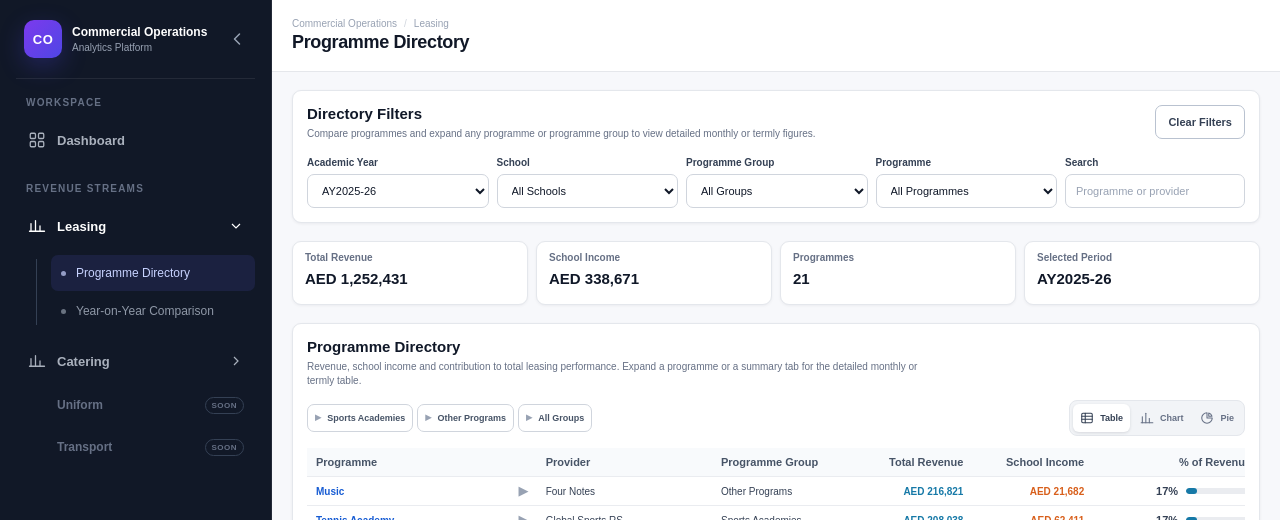
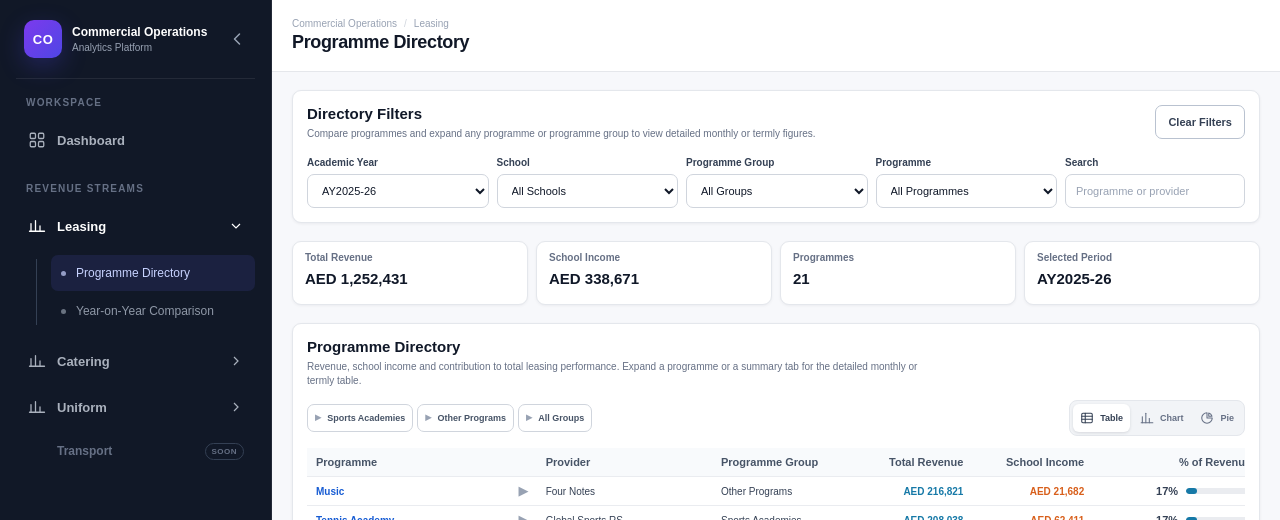
Before and after one commit to mo-seoudi/leasing, a React (Vite) app: page /leasing/programmes in a window 1280 px wide. Both pictures are taken after a click on the button 37 px from the left and 182 px from the top of the page. Shown: the top 520 px of the page. Built offline with nearby package versions, Linux system fonts and the light colour scheme.

Commit message:
Update PlatformLayout.jsx

```diff
--- a/src/layouts/PlatformLayout.jsx
+++ b/src/layouts/PlatformLayout.jsx
@@ -31,6 +31,17 @@ const cateringLinks = [
   {
     label: "Year-on-Year Comparison",
     path: "/catering/comparison",
+  },
+];
+
+const uniformLinks = [
+  {
+    label: "Uniform Dashboard",
+    path: "/uniform",
+  },
+  {
+    label: "Year-on-Year Comparison",
+    path: "/uniform/comparison",
   },
 ];
 
@@ -181,6 +192,20 @@ function getPageDetails(pathname) {
     };
   }
 
+  if (pathname === "/uniform") {
+    return {
+      section: "Uniform",
+      title: "Uniform Dashboard",
+    };
+  }
+
+  if (pathname === "/uniform/comparison") {
+    return {
+      section: "Uniform",
+      title: "Year-on-Year Comparison",
+    };
+  }
+
   if (pathname === "/settings") {
     return {
       section: "Administration",
@@ -223,11 +248,17 @@ export default function PlatformLayout() {
   const isCateringRoute =
     location.pathname.startsWith("/catering");
 
+  const isUniformRoute =
+    location.pathname.startsWith("/uniform");
+
   const [leasingOpen, setLeasingOpen] =
     useState(isLeasingRoute);
 
   const [cateringOpen, setCateringOpen] =
     useState(isCateringRoute);
+
+  const [uniformOpen, setUniformOpen] =
+    useState(isUniformRoute);
 
   const [mobileOpen, setMobileOpen] =
     useState(false);
@@ -250,10 +281,15 @@ export default function PlatformLayout() {
       setCateringOpen(true);
     }
 
+    if (isUniformRoute) {
+      setUniformOpen(true);
+    }
+
     setMobileOpen(false);
   }, [
     isCateringRoute,
     isLeasingRoute,
+    isUniformRoute,
     location.pathname,
   ]);
 
@@ -290,6 +326,18 @@ export default function PlatformLayout() {
     }
 
     setCateringOpen(
+      (current) => !current,
+    );
+  };
+
+  const handleUniformToggle = () => {
+    if (sidebarCollapsed) {
+      setSidebarCollapsed(false);
+      setUniformOpen(true);
+      return;
+    }
+
+    setUniformOpen(
       (current) => !current,
     );
   };
@@ -534,22 +582,68 @@ export default function PlatformLayout() {
                 </div>
               )}
 
-            <div
-              className="future-module"
+            <button
+              type="button"
+              className={`navigation-link navigation-parent ${
+                isUniformRoute
+                  ? "module-active"
+                  : ""
+              }`}
+              onClick={handleUniformToggle}
+              aria-expanded={
+                !sidebarCollapsed &&
+                uniformOpen
+              }
               title={
                 sidebarCollapsed
-                  ? "Uniform — Soon"
+                  ? "Uniform"
                   : undefined
               }
             >
-              <span className="future-module-name">
-                Uniform
+              <span className="navigation-link-content">
+                <span className="navigation-icon">
+                  <RevenueIcon />
+                </span>
+
+                <span className="navigation-text">
+                  Uniform
+                </span>
               </span>
 
-              <span className="status-badge">
-                Soon
-              </span>
-            </div>
+              <ChevronIcon
+                open={uniformOpen}
+              />
+            </button>
+
+            {!sidebarCollapsed &&
+              uniformOpen && (
+                <div className="navigation-submenu">
+                  {uniformLinks.map(
+                    (link) => (
+                      <NavLink
+                        key={link.path}
+                        to={link.path}
+                        end={link.path === "/uniform"}
+                        className={({
+                          isActive,
+                        }) =>
+                          `submenu-link ${
+                            isActive
+                              ? "active"
+                              : ""
+                          }`
+                        }
+                      >
+                        <span className="submenu-dot" />
+
+                        <span>
+                          {link.label}
+                        </span>
+                      </NavLink>
+                    ),
+                  )}
+                </div>
+              )}
 
             <div
               className="future-module"
```
